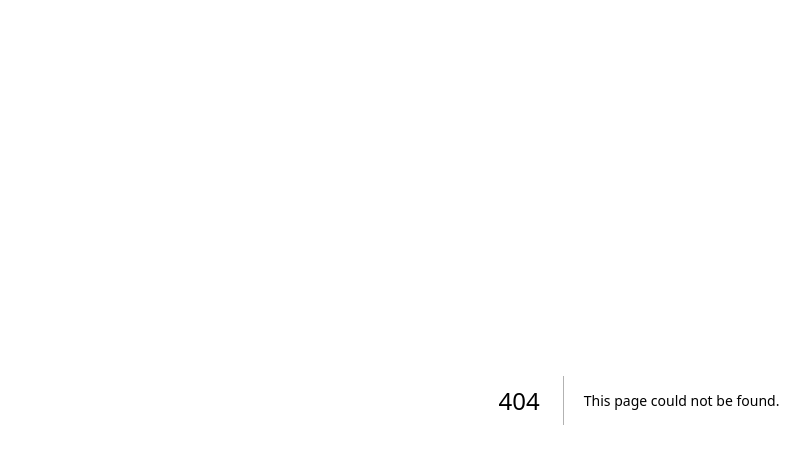
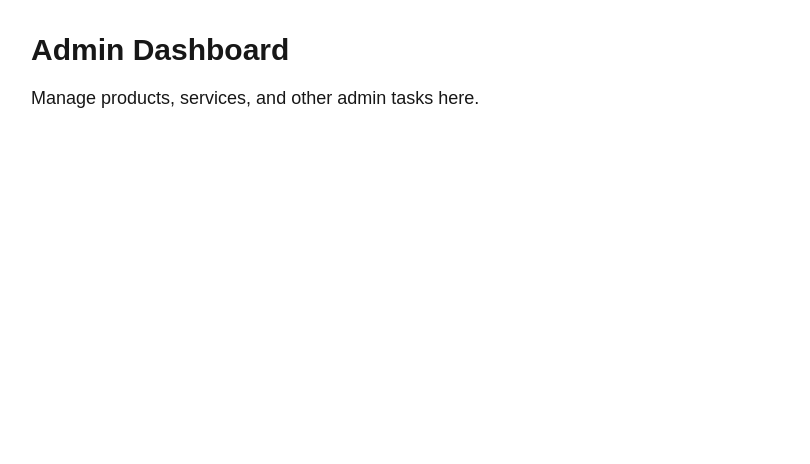
Before and after one commit to DevBrianKE/civil-engineer-website, a Next.js app in the folder frontend/: page /admin/dashboard in a window 1280 px wide. Before the commit this address had no page. Shown: the top 464 px of the page, without its empty margins (1-811 px from the left). Built offline with nearby package versions, Linux system fonts and the light colour scheme.

Commit message:
Initialize clean Next.js frontend with App Router pages

```diff
--- /dev/null
+++ b/frontend/app/admin/dashboard/page.js
@@ -0,0 +1,8 @@
+export default function AdminDashboardPage() {
+  return (
+    <div className="p-8">
+      <h1 className="text-3xl font-bold mb-4">Admin Dashboard</h1>
+      <p className="text-lg">Manage products, services, and other admin tasks here.</p>
+    </div>
+  )
+}
```
